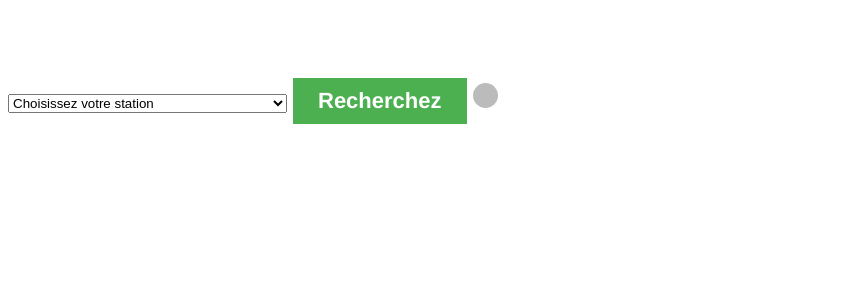
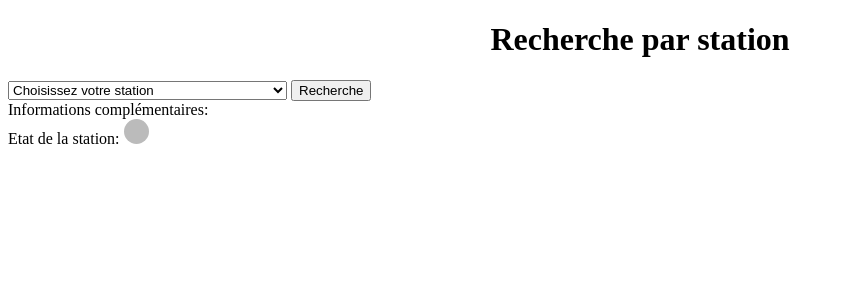
Before and after one commit to nQuery512/py_velib_stations_availability_prediction, a Flask app: page / in a window 1280 px wide. Shown: the top 300 px of the page, without its empty margins (0-844 px from the left). Run offline with Flask 2, Linux system fonts and the light colour scheme; some libraries are stand-ins or nearby versions.

Commit message:
Add files via upload

```diff
--- a/platform/templates/index.html
+++ b/platform/templates/index.html
@@ -3,14 +3,18 @@
 <html lang="en">
 <head>
 
-	<meta charset="utf-8">
+	<meta charset="utf-8" name="viewport" content="width=device-width, initial-scale=1">
 
 	<title>Analyse de relevé de stations velib</title>
 	<meta name="description" content="The HTML5 Herald">
 	<meta name="author" content="ok">
 
+	<link rel="icon" type="image/png" href= "{{ url_for('static', filename='images/icon.png')}}">
 	<link rel="stylesheet" type="text/css" href="{{ url_for('static', filename='css/index.css')}}">
 	<link rel="stylesheet" type="text/css" href="{{ url_for('static', filename='css/dot.css')}}">
+	<link rel="stylesheet" type="text/css" href="{{ url_for('static', filename='css/button.css')}}">
+	<link rel="stylesheet" type="text/css" href="{{ url_for('static', filename='css/spinner.css')}}">
+
 	<script type="text/javascript" src="{{ url_for('static', filename='jquery-3.3.1.min.js')}}"></script>
 	<script type="text/javascript" src="{{ url_for('static', filename='chart.js')}}"></script>
 	<script type="text/javascript" src="{{ url_for('static', filename='scripts.js')}}"></script>
@@ -18,11 +22,19 @@
 </head>
 
 <body>
-  <select id="station-dropdown" name="stations" ></select>
-  <a href="#" class="searchButton" onClick="getSelectedValue();">Recherchez</a>
-  <span class="dot" id="station-activity"></span>
-  <canvas id="dispo-graph" width="100" height="100"></canvas>
-  <script type="text/javascript">
+	<h1 align="center" id="page-title">Recherche par station</h1>
+	<select id="station-dropdown" name="stations" ></select>
+	<button class="button" onClick="getSelectedValue();"><span>Recherche</span></button>
+	<div id="spinner" class="lds-ellipsis"><div></div><div></div><div></div><div></div></div>
+	<div id="station-state">
+		Informations complémentaires:<br>
+		Etat de la station:
+		<span class="dot" id="station-activity"></span><br>
+		<span id="station-overflow"></span>
+	</div>
+	<canvas id="dispo-graph" width="10vh" height="10vh"></canvas>
+	<!-- <canvas id="retour-graph" width="100" height="100"></canvas> -->
+	<script type="text/javascript">
 
   		let dropdown = $('#station-dropdown');
 		dropdown.empty();
@@ -41,7 +53,7 @@
 		decodedString = decodedString.slice(0, -1);
 		decodedString = JSON.parse(decodedString);
 		decodedString = decodedString.sort();
-		console.log(decodedString);
+		//console.log(decodedString);
 
 		var x = document.getElementById("station-dropdown");
 		// Ajout de cases pour la liste déroulantes
```
